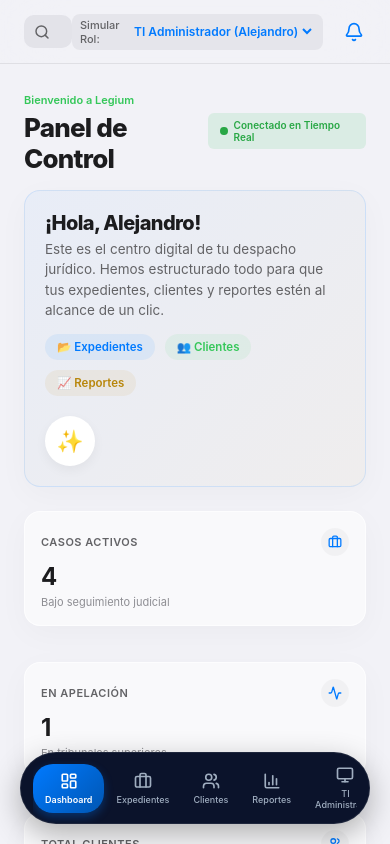
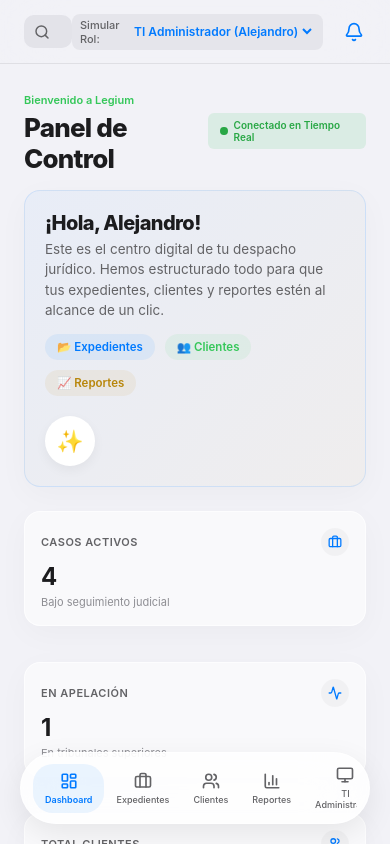
Before and after one commit to ISLASKRIGA/Legium, a React (Vite) app: page / in a window 390 px wide. Built offline with nearby package versions, Linux system fonts and the light colour scheme.

Commit message:
Tu mensaje sobre qué cambiaste

```diff
--- a/src/index.css
+++ b/src/index.css
@@ -109,7 +109,9 @@ a:hover {
 /* Sidebar - Premium Flying Capsule (Pastilla Flotante) */
 .sidebar {
   width: 250px;
-  background-color: #0b132b; /* Premium dark navy/blue capsule background */
+  background-color: var(--bg-sidebar); /* Original light glass background */
+  backdrop-filter: var(--glass-blur);
+  -webkit-backdrop-filter: var(--glass-blur);
   display: flex;
   flex-direction: column;
   flex-shrink: 0;
@@ -120,8 +122,8 @@ a:hover {
   margin: 16px 0 16px 16px;
   height: calc(100vh - 32px);
   border-radius: 28px;
-  box-shadow: 0 16px 40px rgba(0, 0, 0, 0.15);
-  border: 1px solid rgba(255, 255, 255, 0.05);
+  box-shadow: 0 16px 40px rgba(0, 0, 0, 0.06); /* Lighter shadow for light glass */
+  border: 1px solid var(--border-color);
   overflow: hidden;
 }
 
@@ -140,7 +142,7 @@ a:hover {
   display: flex;
   align-items: center;
   justify-content: center;
-  box-shadow: 0 2px 8px rgba(184, 134, 11, 0.3);
+  box-shadow: 0 2px 8px rgba(184, 134, 11, 0.2);
 }
 
 .logo-icon svg {
@@ -152,7 +154,7 @@ a:hover {
 .brand-name {
   font-size: 20px;
   font-weight: 800;
-  color: #ffffff; /* White text for dark sidebar */
+  color: var(--text-primary); /* Original text primary label */
   letter-spacing: -0.5px;
 }
 
@@ -176,9 +178,9 @@ a:hover {
   gap: 12px;
   padding: 12px 16px;
   border-radius: 14px;
-  color: #a0aec0; /* Soft contrast text */
+  color: var(--text-primary); /* Original color */
   font-weight: 500;
-  font-size: 14px;
+  font-size: 14.5px;
   transition: all var(--transition-fast);
   border: none;
 }
@@ -186,33 +188,31 @@ a:hover {
 .menu-item a svg {
   width: 20px;
   height: 20px;
-  stroke: #a0aec0;
+  stroke: var(--text-secondary);
   stroke-width: 2.2;
   fill: none;
   transition: all var(--transition-fast);
 }
 
 .menu-item a:hover {
-  background-color: rgba(255, 255, 255, 0.05);
-  color: #ffffff;
+  background-color: rgba(0, 0, 0, 0.04);
 }
 
 .menu-item.active a {
-  color: #ffffff;
-  background: linear-gradient(135deg, var(--primary-blue), #0056b3);
-  box-shadow: 0 6px 20px rgba(0, 122, 255, 0.35);
+  color: var(--primary-blue); /* Original active theme */
+  background-color: rgba(0, 122, 255, 0.08);
   font-weight: 600;
 }
 
 .menu-item.active a svg {
-  stroke: #ffffff;
+  stroke: var(--primary-blue);
 }
 
 /* Sidebar Footer User Badge */
 .sidebar-footer {
   padding: 16px 20px;
-  border-top: 1px solid rgba(255, 255, 255, 0.08);
-  background: rgba(255, 255, 255, 0.02);
+  border-top: 1px solid var(--border-color);
+  background: rgba(255, 255, 255, 0.3);
 }
 
 .user-badge {
@@ -225,14 +225,14 @@ a:hover {
   width: 36px;
   height: 36px;
   border-radius: 50%;
-  background: rgba(255, 255, 255, 0.08);
+  background: rgba(0, 0, 0, 0.05);
   border: 1.5px solid var(--primary-blue);
   display: flex;
   align-items: center;
   justify-content: center;
   font-weight: 700;
   font-size: 13px;
-  color: #ffffff;
+  color: var(--primary-blue);
 }
 
 .user-info {
@@ -243,7 +243,7 @@ a:hover {
 .user-name {
   font-size: 13px;
   font-weight: 600;
-  color: #ffffff;
+  color: var(--text-primary);
   max-width: 140px;
   overflow: hidden;
   text-overflow: ellipsis;
@@ -252,7 +252,7 @@ a:hover {
 
 .user-role {
   font-size: 11px;
-  color: #a0aec0;
+  color: var(--text-secondary);
   font-weight: 400;
 }
 
@@ -1310,10 +1310,12 @@ textarea.form-control {
     width: calc(100% - 40px) !important;
     height: 72px !important;
     margin: 0 !important;
-    background-color: #0b132b !important;
-    box-shadow: 0 10px 30px rgba(0, 0, 0, 0.3) !important;
+    background-color: rgba(255, 255, 255, 0.85) !important; /* Original light glass background */
+    backdrop-filter: var(--glass-blur) !important;
+    -webkit-backdrop-filter: var(--glass-blur) !important;
+    box-shadow: 0 10px 30px rgba(0, 0, 0, 0.08) !important;
     border-radius: 99px !important;
-    border: 1px solid rgba(255, 255, 255, 0.08) !important;
+    border: 1px solid rgba(255, 255, 255, 0.5) !important;
     z-index: 1000 !important;
     display: flex !important;
     flex-direction: row !important;
@@ -1353,7 +1355,7 @@ textarea.form-control {
     gap: 4px !important;
     padding: 8px 12px !important;
     border-radius: 20px !important;
-    color: #a0aec0 !important;
+    color: var(--text-secondary) !important;
     font-size: 9px !important;
     font-weight: 500;
     text-align: center;
@@ -1364,17 +1366,17 @@ textarea.form-control {
   .menu-item a svg {
     width: 18px !important;
     height: 18px !important;
-    stroke: #a0aec0 !important;
+    stroke: var(--text-secondary) !important;
   }
 
   .menu-item.active a {
-    color: #ffffff !important;
-    background: linear-gradient(135deg, var(--primary-blue), #0056b3) !important;
-    box-shadow: 0 4px 10px rgba(0, 122, 255, 0.3) !important;
+    color: var(--primary-blue) !important;
+    background-color: rgba(0, 122, 255, 0.08) !important;
+    box-shadow: none !important;
   }
 
   .menu-item.active a svg {
-    stroke: #ffffff !important;
+    stroke: var(--primary-blue) !important;
   }
 
   .page-container {
```
